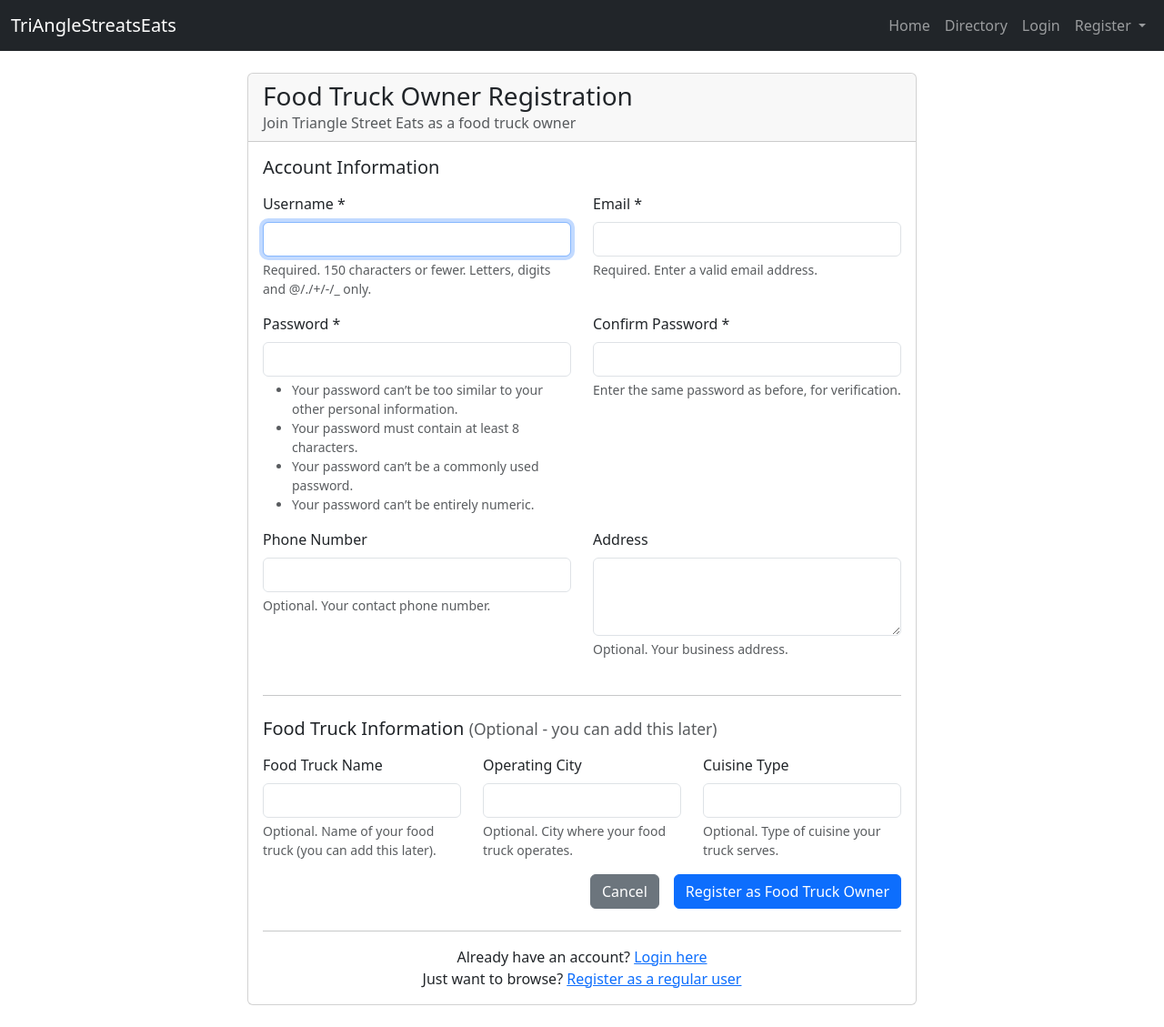
After one commit to liljoker919/trianglestreeteats, a Django app: page /register/food-truck-owner/ in a window 1280 px wide. The commit adds this page. Shown: the whole page at 91% size. Run offline with Django 5.2, Linux system fonts and the light colour scheme.

Commit message:
Implement complete food truck owner registration flow with forms, views, templates, and tests
Co-authored-by: liljoker919 <17305422+liljoker919@users.noreply.github.com>

```diff
--- /dev/null
+++ b/directory/forms.py
@@ -0,0 +1,94 @@
+from django import forms
+from django.contrib.auth.forms import UserCreationForm
+from .models import CustomUser, FoodTruck
+
+
+class FoodTruckOwnerRegistrationForm(UserCreationForm):
+    """
+    Registration form for food truck owners.
+    Extends UserCreationForm to include additional fields for food truck owners.
+    """
+
+    # Additional user fields
+    email = forms.EmailField(
+        required=True,
+        help_text='Required. Enter a valid email address.'
+    )
+
+    phone_number = forms.CharField(
+        max_length=15,
+        required=False,
+        help_text='Optional. Your contact phone number.'
+    )
+
+    address = forms.CharField(
+        widget=forms.Textarea(attrs={'rows': 3}),
+        required=False,
+        help_text='Optional. Your business address.'
+    )
+
+    # Food truck information
+    truck_name = forms.CharField(
+        max_length=100,
+        required=False,
+        help_text='Optional. Name of your food truck (you can add this later).',
+        label='Food Truck Name'
+    )
+
+    truck_city = forms.CharField(
+        max_length=50,
+        required=False,
+        help_text='Optional. City where your food truck operates.',
+        label='Operating City'
+    )
+
+    truck_cuisine = forms.CharField(
+        max_length=50,
+        required=False,
+        help_text='Optional. Type of cuisine your truck serves.',
+        label='Cuisine Type'
+    )
+
+    class Meta:
+        model = CustomUser
+        fields = ('username', 'email', 'phone_number', 'address', 'password1', 'password2')
+
+    def __init__(self, *args, **kwargs):
+        super().__init__(*args, **kwargs)
+        # Add Bootstrap classes to form fields
+        self.fields['username'].widget.attrs.update({'class': 'form-control'})
+        self.fields['email'].widget.attrs.update({'class': 'form-control'})
+        self.fields['phone_number'].widget.attrs.update({'class': 'form-control'})
+        self.fields['address'].widget.attrs.update({'class': 'form-control'})
+        self.fields['password1'].widget.attrs.update({'class': 'form-control'})
+        self.fields['password2'].widget.attrs.update({'class': 'form-control'})
+        self.fields['truck_name'].widget.attrs.update({'class': 'form-control'})
+        self.fields['truck_city'].widget.attrs.update({'class': 'form-control'})
+        self.fields['truck_cuisine'].widget.attrs.update({'class': 'form-control'})
+
+    def save(self, commit=True):
+        """
+        Save the user with food_truck_owner role and create food truck if provided.
+        """
+        user = super().save(commit=False)
+        user.email = self.cleaned_data['email']
+        user.phone_number = self.cleaned_data['phone_number']
+        user.address = self.cleaned_data['address']
+        user.role = 'food_truck_owner'  # Set the role to food truck owner
+
+        if commit:
+            user.save()
+
+            # Create food truck if truck name is provided
+            truck_name = self.cleaned_data.get('truck_name')
+            if truck_name:
+                truck_city = self.cleaned_data.get('truck_city', '')
+                truck_cuisine = self.cleaned_data.get('truck_cuisine', '')
+
+                FoodTruck.objects.create(
+                    name=truck_name,
+                    city=truck_city,
+                    cuisine=truck_cuisine
+                )
+
+        return user
--- a/directory/urls.py
+++ b/directory/urls.py
@@ -11,5 +11,6 @@ urlpatterns = [
     path('login/', views.login_view, name='login'),
     path('logout/', views.logout_view, name='logout'),
     path('register/', views.register_view, name='register'),
+    path('register/food-truck-owner/', views.register_food_truck_owner, name='register_food_truck_owner'),
     path('profile/', views.profile_view, name='profile'),
 ]
--- a/directory/views.py
+++ b/directory/views.py
@@ -1,7 +1,8 @@
-from django.shortcuts import render
+from django.shortcuts import render, redirect
 from django.http import HttpResponse
-from django.contrib.auth import logout
-from django.shortcuts import redirect
+from django.contrib.auth import logout, login
+from django.contrib import messages
+from .forms import FoodTruckOwnerRegistrationForm
 
 
 def home(request):
@@ -34,3 +35,18 @@ def register_view(request):
 def profile_view(request):
     """Placeholder profile view"""
     return render(request, 'registration/profile.html')
+
+def register_food_truck_owner(request):
+    """Registration view for food truck owners"""
+    if request.method == 'POST':
+        form = FoodTruckOwnerRegistrationForm(request.POST)
+        if form.is_valid():
+            user = form.save()
+            # Log the user in after successful registration
+            login(request, user)
+            messages.success(request, 'Registration successful! Welcome to Triangle Street Eats.')
+            return redirect('profile')
+    else:
+        form = FoodTruckOwnerRegistrationForm()
+
+    return render(request, 'registration/register_food_truck_owner.html', {'form': form})
--- a/templates/global/base.html
+++ b/templates/global/base.html
@@ -49,8 +49,14 @@
                         <li class="nav-item">
                             <a class="nav-link" href="{% url 'login' %}">Login</a>
                         </li>
-                        <li class="nav-item">
-                            <a class="nav-link" href="{% url 'register' %}">Register</a>
+                        <li class="nav-item dropdown">
+                            <a class="nav-link dropdown-toggle" href="#" id="navbarDropdown" role="button" data-bs-toggle="dropdown" aria-expanded="false">
+                                Register
+                            </a>
+                            <ul class="dropdown-menu" aria-labelledby="navbarDropdown">
+                                <li><a class="dropdown-item" href="{% url 'register' %}">Regular User</a></li>
+                                <li><a class="dropdown-item" href="{% url 'register_food_truck_owner' %}">Food Truck Owner</a></li>
+                            </ul>
                         </li>
                     {% endif %}
                 </ul>
--- /dev/null
+++ b/templates/registration/register_food_truck_owner.html
@@ -0,0 +1,211 @@
+{% extends 'global/base.html' %}
+
+{% block title %}Food Truck Owner Registration - {{ block.super }}{% endblock %}
+
+{% block content %}
+<div class="row justify-content-center">
+    <div class="col-md-8">
+        <div class="card">
+            <div class="card-header">
+                <h3 class="mb-0">Food Truck Owner Registration</h3>
+                <p class="text-muted mb-0">Join Triangle Street Eats as a food truck owner</p>
+            </div>
+            <div class="card-body">
+                {% if messages %}
+                    {% for message in messages %}
+                        <div class="alert alert-{{ message.tags }} alert-dismissible fade show" role="alert">
+                            {{ message }}
+                            <button type="button" class="btn-close" data-bs-dismiss="alert" aria-label="Close"></button>
+                        </div>
+                    {% endfor %}
+                {% endif %}
+
+                <form method="post">
+                    {% csrf_token %}
+
+                    <div class="row">
+                        <div class="col-md-12">
+                            <h5 class="mb-3">Account Information</h5>
+                        </div>
+                    </div>
+
+                    <div class="row">
+                        <div class="col-md-6">
+                            <div class="mb-3">
+                                <label for="{{ form.username.id_for_label }}" class="form-label">Username *</label>
+                                {{ form.username }}
+                                {% if form.username.help_text %}
+                                    <div class="form-text">{{ form.username.help_text }}</div>
+                                {% endif %}
+                                {% if form.username.errors %}
+                                    <div class="text-danger">
+                                        {% for error in form.username.errors %}
+                                            <small>{{ error }}</small>
+                                        {% endfor %}
+                                    </div>
+                                {% endif %}
+                            </div>
+                        </div>
+                        <div class="col-md-6">
+                            <div class="mb-3">
+                                <label for="{{ form.email.id_for_label }}" class="form-label">Email *</label>
+                                {{ form.email }}
+                                {% if form.email.help_text %}
+                                    <div class="form-text">{{ form.email.help_text }}</div>
+                                {% endif %}
+                                {% if form.email.errors %}
+                                    <div class="text-danger">
+                                        {% for error in form.email.errors %}
+                                            <small>{{ error }}</small>
+                                        {% endfor %}
+                                    </div>
+                                {% endif %}
+                            </div>
+                        </div>
+                    </div>
+
+                    <div class="row">
+                        <div class="col-md-6">
+                            <div class="mb-3">
+                                <label for="{{ form.password1.id_for_label }}" class="form-label">Password *</label>
+                                {{ form.password1 }}
+                                {% if form.password1.help_text %}
+                                    <div class="form-text">{{ form.password1.help_text }}</div>
+                                {% endif %}
+                                {% if form.password1.errors %}
+                                    <div class="text-danger">
+                                        {% for error in form.password1.errors %}
+                                            <small>{{ error }}</small>
+                                        {% endfor %}
+                                    </div>
+                                {% endif %}
+                            </div>
+                        </div>
+                        <div class="col-md-6">
+                            <div class="mb-3">
+                                <label for="{{ form.password2.id_for_label }}" class="form-label">Confirm Password *</label>
+                                {{ form.password2 }}
+                                {% if form.password2.help_text %}
+                                    <div class="form-text">{{ form.password2.help_text }}</div>
+                                {% endif %}
+                                {% if form.password2.errors %}
+                                    <div class="text-danger">
+                                        {% for error in form.password2.errors %}
+                                            <small>{{ error }}</small>
+                                        {% endfor %}
+                                    </div>
+                                {% endif %}
+                            </div>
+                        </div>
+                    </div>
+
+                    <div class="row">
+                        <div class="col-md-6">
+                            <div class="mb-3">
+                                <label for="{{ form.phone_number.id_for_label }}" class="form-label">Phone Number</label>
+                                {{ form.phone_number }}
+                                {% if form.phone_number.help_text %}
+                                    <div class="form-text">{{ form.phone_number.help_text }}</div>
+                                {% endif %}
+                                {% if form.phone_number.errors %}
+                                    <div class="text-danger">
+                                        {% for error in form.phone_number.errors %}
+                                            <small>{{ error }}</small>
+                                        {% endfor %}
+                                    </div>
+                                {% endif %}
+                            </div>
+                        </div>
+                        <div class="col-md-6">
+                            <div class="mb-3">
+                                <label for="{{ form.address.id_for_label }}" class="form-label">Address</label>
+                                {{ form.address }}
+                                {% if form.address.help_text %}
+                                    <div class="form-text">{{ form.address.help_text }}</div>
+                                {% endif %}
+                                {% if form.address.errors %}
+                                    <div class="text-danger">
+                                        {% for error in form.address.errors %}
+                                            <small>{{ error }}</small>
+                                        {% endfor %}
+                                    </div>
+                                {% endif %}
+                            </div>
+                        </div>
+                    </div>
+
+                    <hr class="my-4">
+
+                    <div class="row">
+                        <div class="col-md-12">
+                            <h5 class="mb-3">Food Truck Information <small class="text-muted">(Optional - you can add this later)</small></h5>
+                        </div>
+                    </div>
+
+                    <div class="row">
+                        <div class="col-md-4">
+                            <div class="mb-3">
+                                <label for="{{ form.truck_name.id_for_label }}" class="form-label">{{ form.truck_name.label }}</label>
+                                {{ form.truck_name }}
+                                {% if form.truck_name.help_text %}
+                                    <div class="form-text">{{ form.truck_name.help_text }}</div>
+                                {% endif %}
+                                {% if form.truck_name.errors %}
+                                    <div class="text-danger">
+                                        {% for error in form.truck_name.errors %}
+                                            <small>{{ error }}</small>
+                                        {% endfor %}
+                                    </div>
+                                {% endif %}
+                            </div>
+                        </div>
+                        <div class="col-md-4">
+                            <div class="mb-3">
+                                <label for="{{ form.truck_city.id_for_label }}" class="form-label">{{ form.truck_city.label }}</label>
+                                {{ form.truck_city }}
+                                {% if form.truck_city.help_text %}
+                                    <div class="form-text">{{ form.truck_city.help_text }}</div>
+                                {% endif %}
+                                {% if form.truck_city.errors %}
+                                    <div class="text-danger">
+                                        {% for error in form.truck_city.errors %}
+                                            <small>{{ error }}</small>
+                                        {% endfor %}
+                                    </div>
+                                {% endif %}
+                            </div>
+                        </div>
+                        <div class="col-md-4">
+                            <div class="mb-3">
+                                <label for="{{ form.truck_cuisine.id_for_label }}" class="form-label">{{ form.truck_cuisine.label }}</label>
+                                {{ form.truck_cuisine }}
+                                {% if form.truck_cuisine.help_text %}
+                                    <div class="form-text">{{ form.truck_cuisine.help_text }}</div>
+                                {% endif %}
+                                {% if form.truck_cuisine.errors %}
+                                    <div class="text-danger">
+                                        {% for error in form.truck_cuisine.errors %}
+                                            <small>{{ error }}</small>
+                                        {% endfor %}
+                                    </div>
+                                {% endif %}
+                            </div>
+                        </div>
+                    </div>
+
+                    <div class="d-grid gap-2 d-md-flex justify-content-md-end">
+                        <a href="{% url 'home' %}" class="btn btn-secondary me-md-2">Cancel</a>
+                        <button type="submit" class="btn btn-primary">Register as Food Truck Owner</button>
+                    </div>
+                </form>
+
+                <hr class="mt-4">
+                <div class="text-center">
+                    <p class="mb-0">Already have an account? <a href="{% url 'login' %}">Login here</a></p>
+                    <p class="mb-0">Just want to browse? <a href="{% url 'register' %}">Register as a regular user</a></p>
+                </div>
+            </div>
+        </div>
+    </div>
+</div>
+{% endblock %}
```
Also changed, not shown: directory/test_food_truck_registration.py (added, +317 -0 lines).
